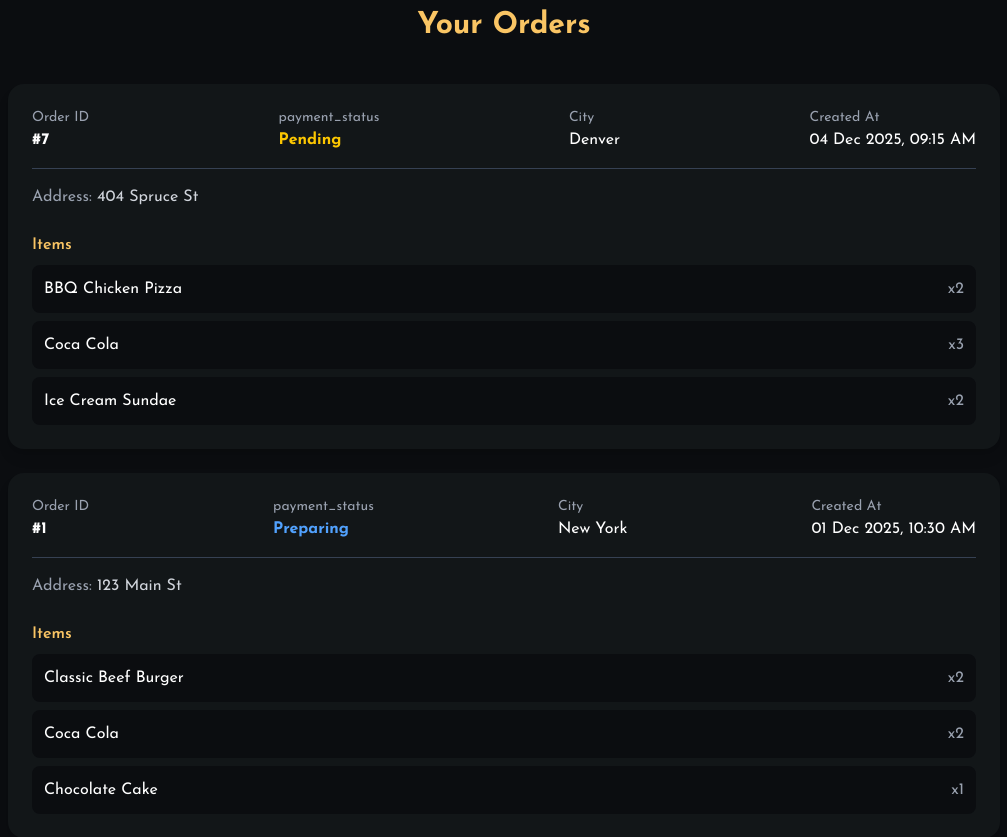
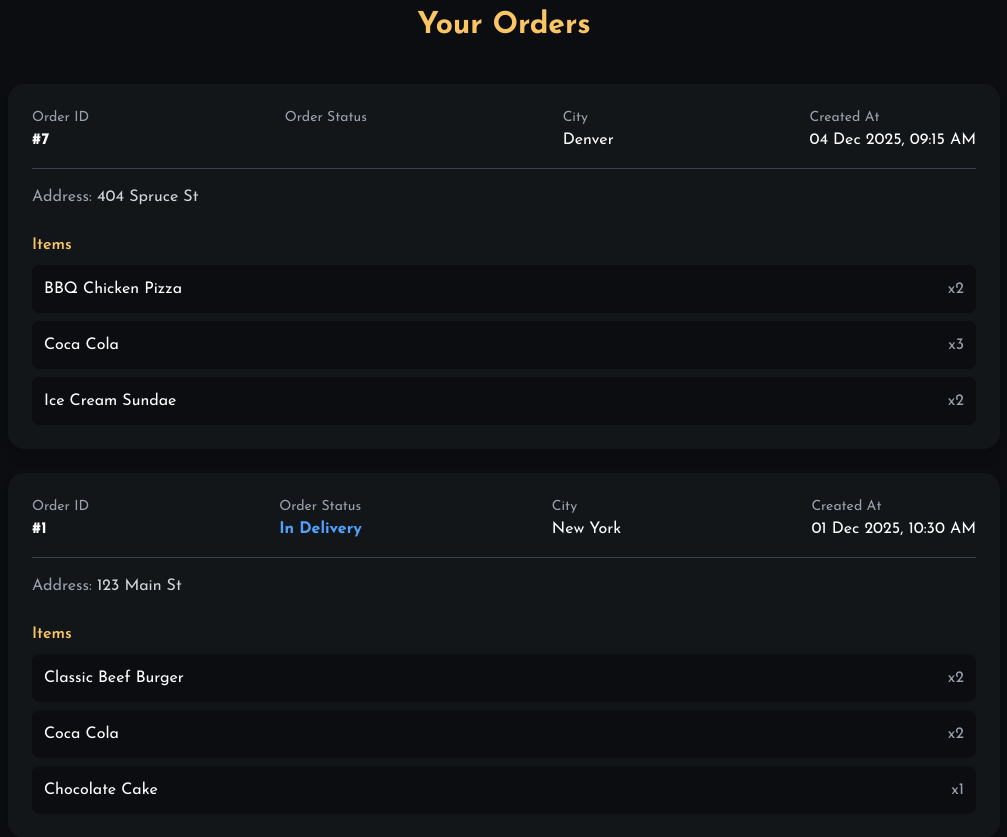
Before and after one commit to OmarNabil05/BfCAI_Web_Team, a PHP site: page /modules/restaurant/track_order.php in a window 1280 px wide. Shown: the part 120-957 px from the top of the page, without its empty margins (136-1143 px from the left). Run offline with PHP 8.4, Linux system fonts and the light colour scheme; a user stored in the database is signed in; data comes from the database, SQL or seed files in the repository; data that the repository does not hold is empty.

Commit message:
Refactorl: update navigation links for managing orders and products - removed back to home line in auth (unncessery) - updated track_order with the same order states - added filter by catogery in food items

```diff
--- a/modules/auth/login.php
+++ b/modules/auth/login.php
@@ -232,9 +232,6 @@
             <p class="text-center">
                 Don't have an account? <a href="register.php">Register here</a>
             </p>
-            <p class="text-center">
-                <a href="../../index.php">← Back to Home</a>
-            </p>
         </div>
     </div>
 </body>
--- a/modules/auth/register.php
+++ b/modules/auth/register.php
@@ -242,9 +242,7 @@
             <p class="text-center">
                 Already have an account? <a href="login.php">Login here</a>
             </p>
-            <p class="text-center">
-                <a href="../../index.php">← Back to Home</a>
-            </p>
+
         </div>
     </div>
 </body>
--- a/modules/restaurant/track_order.php
+++ b/modules/restaurant/track_order.php
@@ -10,7 +10,7 @@ if (!$user_id) {
 
 
 $sql = "
-SELECT o.id as order_id, o.payment_status, o.city, o.address, o.created_at,
+SELECT o.id as order_id, o.order_status, o.city, o.address, o.created_at,
        oi.quantity, i.name as item_name
 FROM orders o
 LEFT JOIN order_items oi ON o.id = oi.order_id
@@ -30,7 +30,7 @@ $orders = [];
 if ($result && $result->num_rows > 0) {
     while ($row = $result->fetch_assoc()) {
         $orders[$row['order_id']]['info'] = [
-            'payment_status' => $row['payment_status'],
+            'order_status' => $row['order_status'],
             'city' => $row['city'],
             'address' => $row['address'],
             'created_at' => $row['created_at']
@@ -44,10 +44,10 @@ if ($result && $result->num_rows > 0) {
     }
 }
 
-$payment_status_text = [0 => "Pending", 1 => "Preparing", 2 => "Delivered", 3 => "Cancelled"];
-$payment_status_colors = [
-    "Pending" => "text-yellow-400",
-    "Preparing" => "text-blue-400",
+$order_status_text = [1 => "Preparing", 2 => "In Delivery", 3 => "Delivered", 4 => "Cancelled"];
+$order_status_colors = [
+    "Preparing" => "text-yellow-400",
+    "In Delivery" => "text-blue-400",
     "Delivered" => "text-green-400",
     "Cancelled" => "text-red-500"
 ];
@@ -77,7 +77,7 @@ $payment_status_colors = [
         <?php if (!empty($orders)): ?>
             <div class="space-y-6">
                 <?php foreach ($orders as $order_id => $data):
-                    $payment_status_name = $payment_status_text[$data['info']['payment_status']];
+                    $order_status_name = $order_status_text[$data['info']['order_status']];
                 ?>
                     <div class="bg-[#121618] rounded-2xl p-6 shadow-lg hover:shadow-xl transition">
 
@@ -89,9 +89,9 @@ $payment_status_colors = [
                             </div>
 
                             <div>
-                                <p class="text-sm text-gray-400">payment_status</p>
-                                <p class="font-bold <?= $payment_status_colors[$payment_status_name] ?>">
-                                    <?= $payment_status_name ?>
+                                <p class="text-sm text-gray-400">Order Status</p>
+                                <p class="font-bold <?= $order_status_colors[$order_status_name] ?>">
+                                    <?= $order_status_name ?>
                                 </p>
                             </div>
 
```
Also changed, not shown: modules/admin/index.php (+8 -8 lines), modules/admin/products.php (+28 -6 lines).
